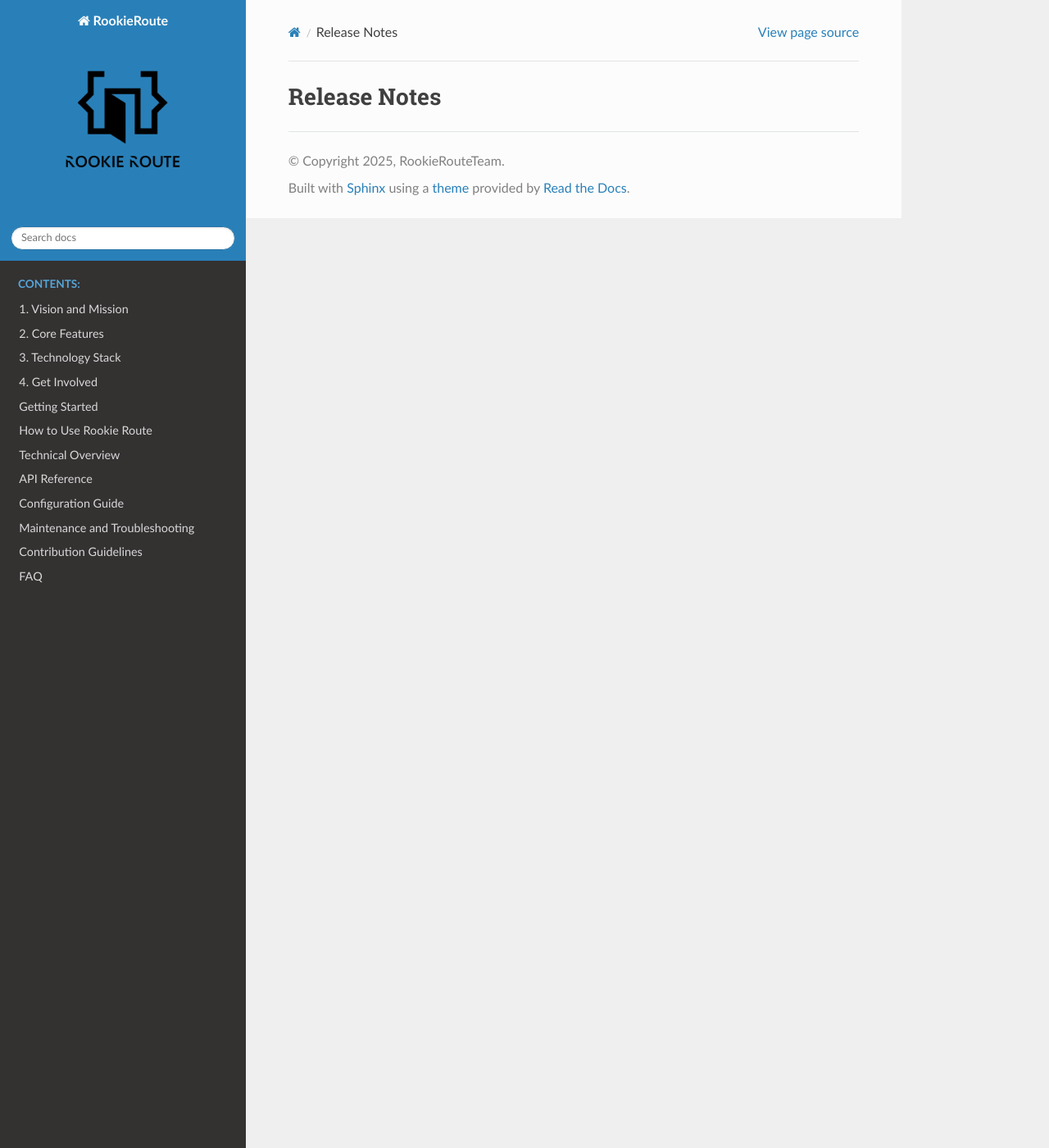
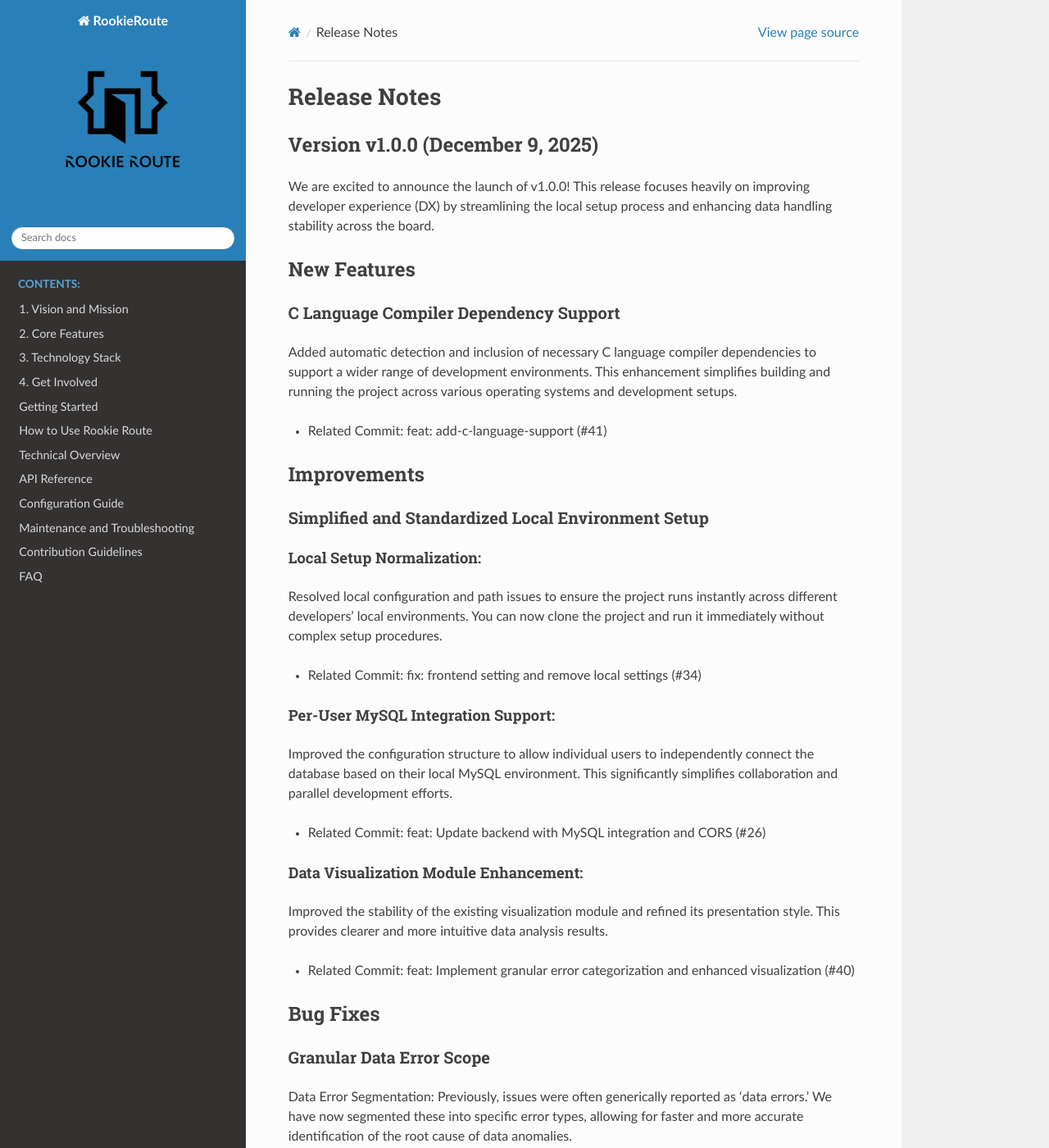
Before and after one commit to rookie-route/rookie-route-repository, a Sphinx documentation site: the page built from docs/source/released.md, in a window 1280 px wide and 1400 px high. Shown: the whole window at 82% size. Built offline with Sphinx 7.4.7 and the Read the Docs theme 3.1.0, drawn with Linux system fonts in a browser that asks for light colours; pages that are not in the unit, such as notebooks, are missing from menus; some of the changed text lies outside the part shown.

Commit message:
Update released.md

```diff
--- a/docs/source/released.md
+++ b/docs/source/released.md
@@ -1 +1,36 @@
 # Release Notes
+
+### Version v1.0.0 (December 9, 2025)
+
+We are excited to announce the launch of v1.0.0! This release focuses heavily on improving developer experience (DX) by streamlining the local setup process and enhancing data handling stability across the board.
+
+
+## New Features
+### C Language Compiler Dependency Support
+Added automatic detection and inclusion of necessary C language compiler dependencies to support a wider range of development environments. This enhancement simplifies building and running the project across various operating systems and development setups.
+* Related Commit: feat: add-c-language-support (#41)
+
+
+## Improvements
+### Simplified and Standardized Local Environment Setup
+#### Local Setup Normalization:
+
+Resolved local configuration and path issues to ensure the project runs instantly across different developers' local environments. You can now clone the project and run it immediately without complex setup procedures.
+* Related Commit: fix: frontend setting and remove local settings (#34)
+
+#### Per-User MySQL Integration Support:
+
+Improved the configuration structure to allow individual users to independently connect the database based on their local MySQL environment. This significantly simplifies collaboration and parallel development efforts.
+* Related Commit: feat: Update backend with MySQL integration and CORS (#26)
+
+#### Data Visualization Module Enhancement:
+
+Improved the stability of the existing visualization module and refined its presentation style. This provides clearer and more intuitive data analysis results.
+* Related Commit: feat: Implement granular error categorization and enhanced visualization (#40)
+
+
+## Bug Fixes
+### Granular Data Error Scope
+Data Error Segmentation: Previously, issues were often generically reported as 'data errors.' We have now segmented these into specific error types, allowing for faster and more accurate identification of the root cause of data anomalies.
+* Related Commit: feat: Implement granular error categorization and enhanced visualization (#40)
+* Related Commit: feat: Add language-specific analysis and robust error handling (#39)
```
